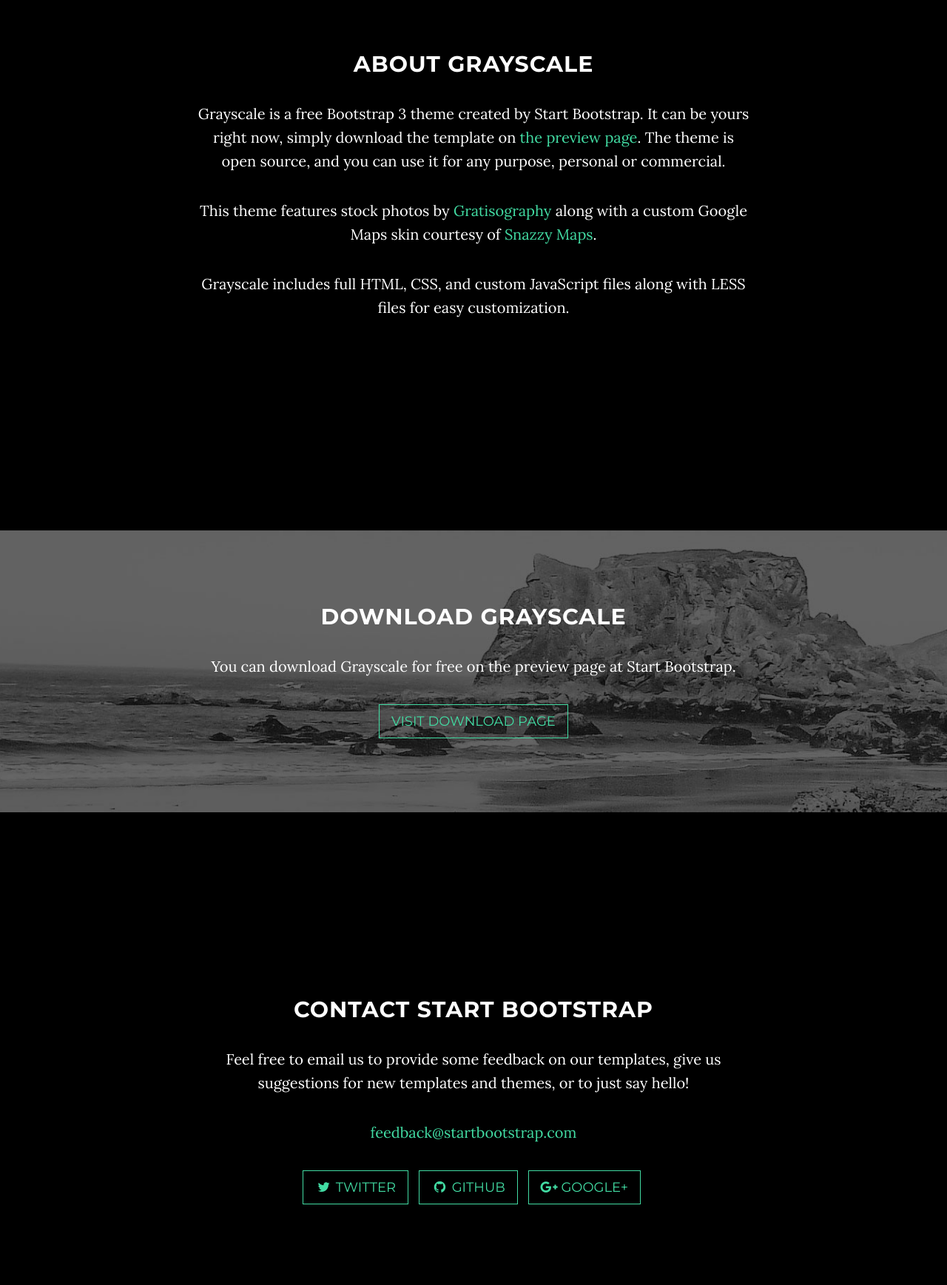
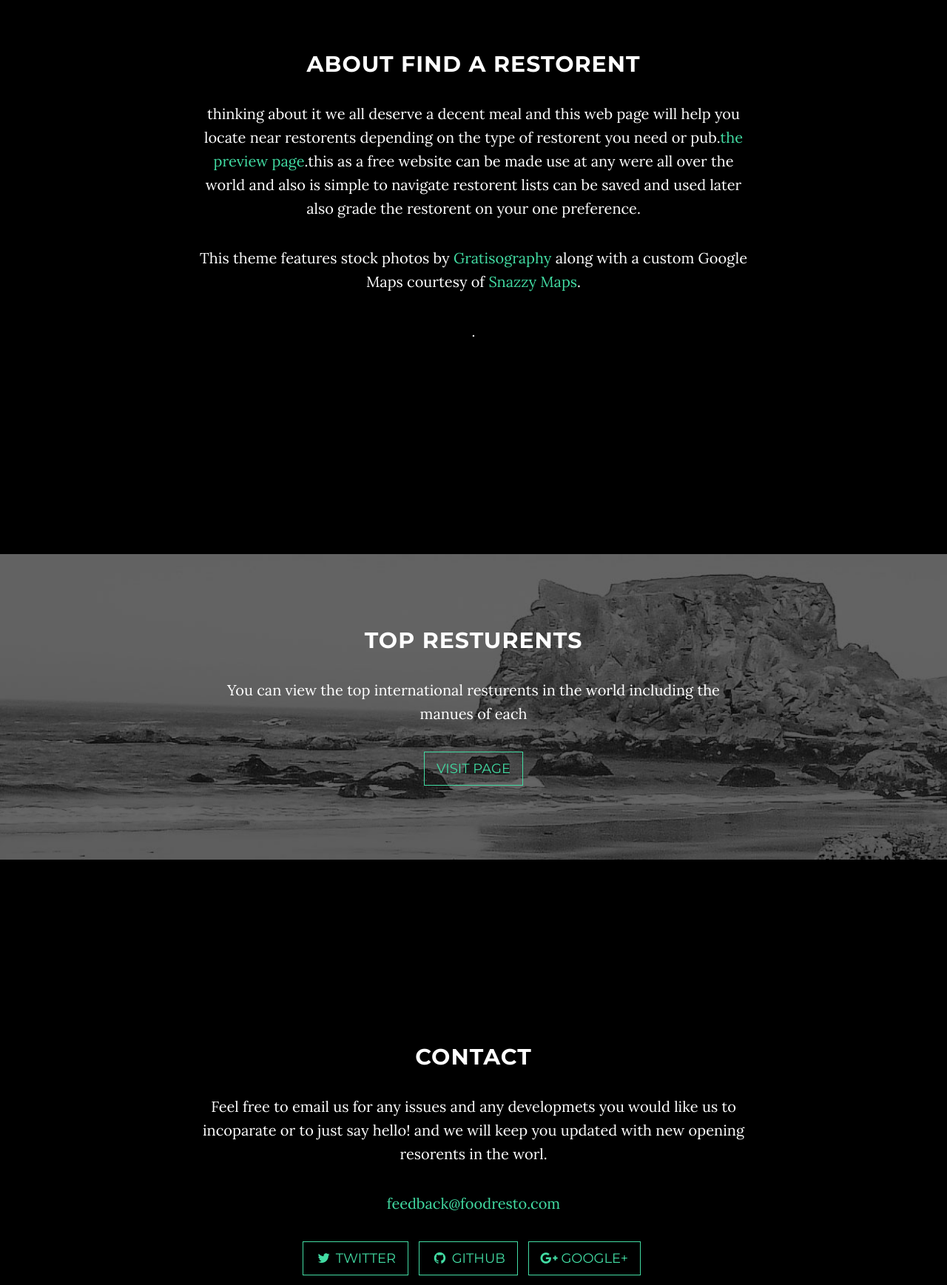
Before and after one commit to dlaminisihle/grayscale-onepage, a website: page index.html in a window 1280 px wide. Shown: the part 980-2717 px from the top of the page at 74% size. Drawn offline with nearby package versions, Linux system fonts and the light colour scheme; some packages are replaced by stand-ins of ours.

Commit message:
Add files via upload

```diff
--- a/index.html
+++ b/index.html
@@ -41,7 +41,7 @@
                     Menu <i class="fa fa-bars"></i>
                 </button>
                 <a class="navbar-brand page-scroll" href="#page-top">
-                    <i class="fa fa-play-circle"></i> <span class="light">Start</span> Bootstrap
+                    <i class="fa fa-play-circle"></i> <span class="light">Find A</span> Restorent
                 </a>
             </div>
 
@@ -74,9 +74,9 @@
             <div class="container">
                 <div class="row">
                     <div class="col-md-8 col-md-offset-2">
-                        <h1 class="brand-heading">Grayscale</h1>
-                        <p class="intro-text">A free, responsive, one page Bootstrap theme.
-                            <br>Created by Start Bootstrap.</p>
+                        <h1 class="brand-heading">Find A Restorent</h1>
+                        <p class="intro-text"> the only web page that will get you closer to fullfiling your cravings and quench your thurst.
+                            <br>Created by Dlamini Sihle.</p>
                         <a href="#about" class="btn btn-circle page-scroll">
                             <i class="fa fa-angle-double-down animated"></i>
                         </a>
@@ -90,10 +90,10 @@
     <section id="about" class="container content-section text-center">
         <div class="row">
             <div class="col-lg-8 col-lg-offset-2">
-                <h2>About Grayscale</h2>
-                <p>Grayscale is a free Bootstrap 3 theme created by Start Bootstrap. It can be yours right now, simply download the template on <a href="http://startbootstrap.com/template-overviews/grayscale/">the preview page</a>. The theme is open source, and you can use it for any purpose, personal or commercial.</p>
-                <p>This theme features stock photos by <a href="http://gratisography.com/">Gratisography</a> along with a custom Google Maps skin courtesy of <a href="http://snazzymaps.com/">Snazzy Maps</a>.</p>
-                <p>Grayscale includes full HTML, CSS, and custom JavaScript files along with LESS files for easy customization.</p>
+                <h2>About Find a Restorent</h2>
+                <p>thinking about it we all deserve a decent meal and this web page will help you locate near restorents depending on the type of restorent you need or pub.<a href="http://startbootstrap.com/template-overviews/grayscale/">the preview page</a>.this as a free website can be made use at any were all over the world and also is simple to navigate restorent lists can be saved and used later also grade the restorent on your one preference.</p>
+                <p>This theme features stock photos by <a href="http://gratisography.com/">Gratisography</a> along with a custom Google Maps courtesy of <a href="http://snazzymaps.com/">Snazzy Maps</a>.</p>
+                <p>.</p>
             </div>
         </div>
     </section>
@@ -103,9 +103,9 @@
         <div class="download-section">
             <div class="container">
                 <div class="col-lg-8 col-lg-offset-2">
-                    <h2>Download Grayscale</h2>
-                    <p>You can download Grayscale for free on the preview page at Start Bootstrap.</p>
-                    <a href="http://startbootstrap.com/template-overviews/grayscale/" class="btn btn-default btn-lg">Visit Download Page</a>
+                    <h2>Top Resturents</h2>
+                    <p>You can view the top international resturents in the world including the manues of each</p>
+                    <a href="http://startbootstrap.com/template-overviews/grayscale/" class="btn btn-default btn-lg">Visit Page</a>
                 </div>
             </div>
         </div>
@@ -115,9 +115,9 @@
     <section id="contact" class="container content-section text-center">
         <div class="row">
             <div class="col-lg-8 col-lg-offset-2">
-                <h2>Contact Start Bootstrap</h2>
-                <p>Feel free to email us to provide some feedback on our templates, give us suggestions for new templates and themes, or to just say hello!</p>
-                <p><a href="mailto:feedback@startbootstrap.com">feedback@startbootstrap.com</a>
+                <h2>Contact </h2>
+                <p>Feel free to email us for any issues and any developmets you would like us to incoparate or to just say hello! and we will keep you updated with new opening resorents in the worl.</p>
+                <p><a href="mailto:feedback@startbootstrap.com">feedback@foodresto.com</a>
                 </p>
                 <ul class="list-inline banner-social-buttons">
                     <li>
@@ -140,7 +140,7 @@
     <!-- Footer -->
     <footer>
         <div class="container text-center">
-            <p>Copyright &copy; Your Website 2016</p>
+            <p>Copyright &copy; Find Resorent 2016</p>
         </div>
     </footer>
 
```
